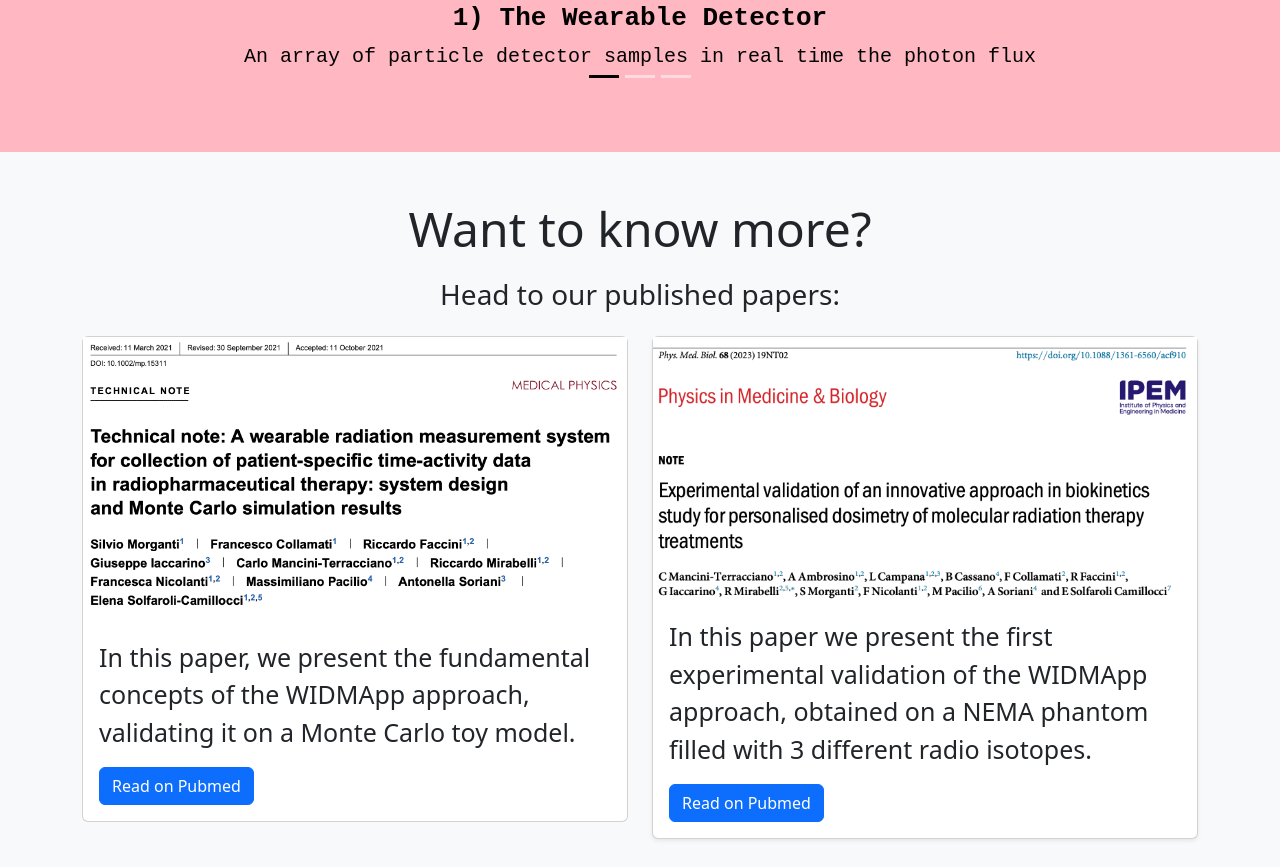
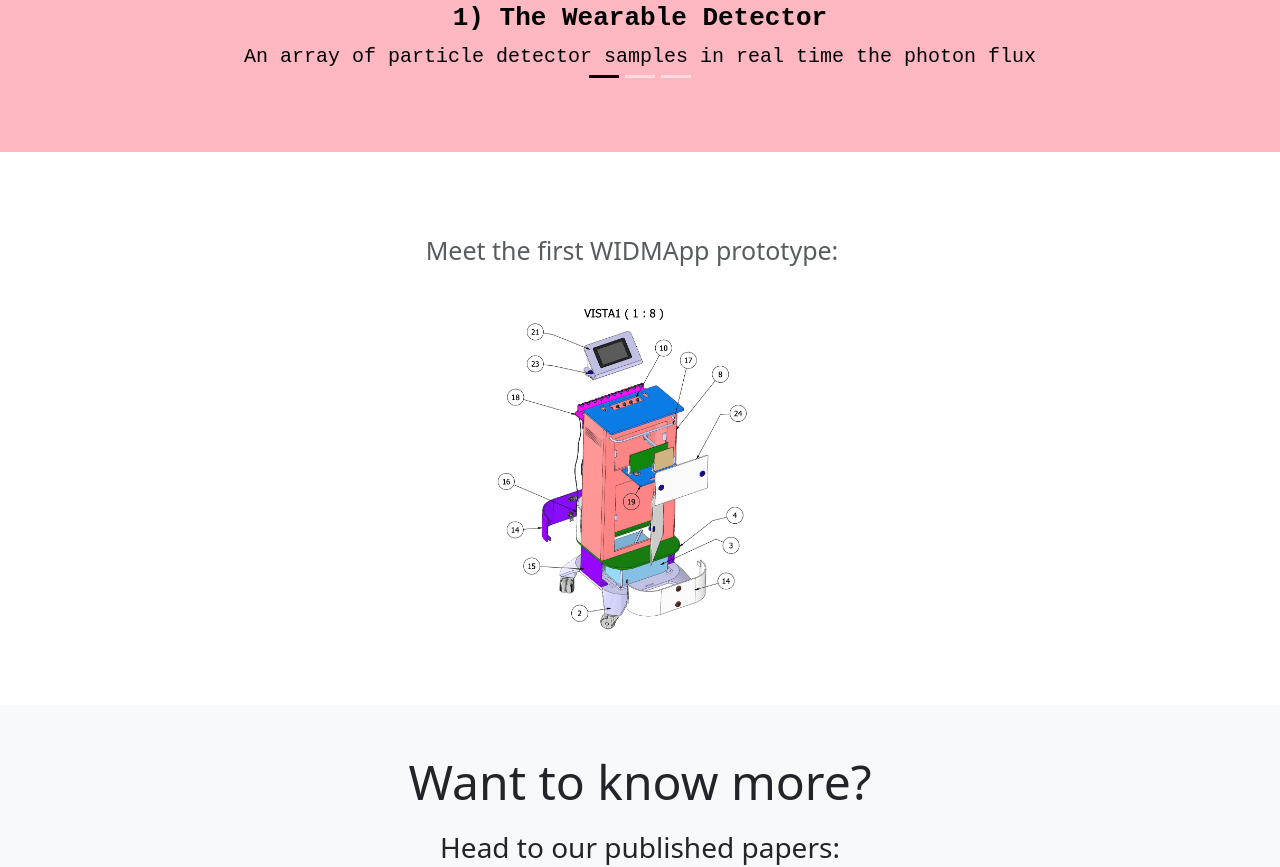
Before and after one commit to collamaf/SitoWIDMApp, a plain HTML site: page index.html in a window 1280 px wide. Shown: the part 2105-2972 px from the top of the page. Drawn offline with nearby package versions, Linux system fonts and the light colour scheme.

Commit message:
Add picture of first tower prototype

```diff
--- a/index.html
+++ b/index.html
@@ -229,6 +229,25 @@
       </div>
     </div>
   </section>
+  <section>
+    <div class="container">
+      <div class="me-md-3 pt-3 px-3 pt-md-5 px-md-5 text-center overflow-hidden">
+        <div class="my-3 p-3">
+          <!-- <h2 class="display-8">WIDMApp is a project started by Italian National Institute for Nuclear Physics, INFN</h2> -->
+
+          <figure class="figure">
+            <figcaption class="figure-caption">Meet the first WIDMApp prototype:</figcaption> <img
+              src="images/Totem.jpg" class="figure-img img-fluid rounded-4 mt-2" alt="WIDMApp first prototype."
+              width="300">
+
+          </figure>
+        </div>
+      </div>
+    </div>
+    </div>
+    <!-- <div class="bg-dark shadow-sm mx-auto" style="width: 80%; height: 300px; border-radius: 21px 21px 0 0;"></div> -->
+    </div>
+  </section>
 
   <section>
     <!-- <div class="container "> -->
@@ -285,6 +304,7 @@
 
   </section>
 
+  <section>
     <div class="container">
       <div class="row justify-content-center">
         <div class="col-12 col-md-8">
@@ -295,6 +315,7 @@
         </div>
       </div>
     </div>
+  </section>
 
   <section>
     <div class="bg-body-tertiary me-md-3 pt-3 px-3 pt-md-5 px-md-5 text-center overflow-hidden">
```
Also changed, not shown: images/Totem.jpg (added), 1 other file. Lines whose indentation alone changed are shown as unchanged.
